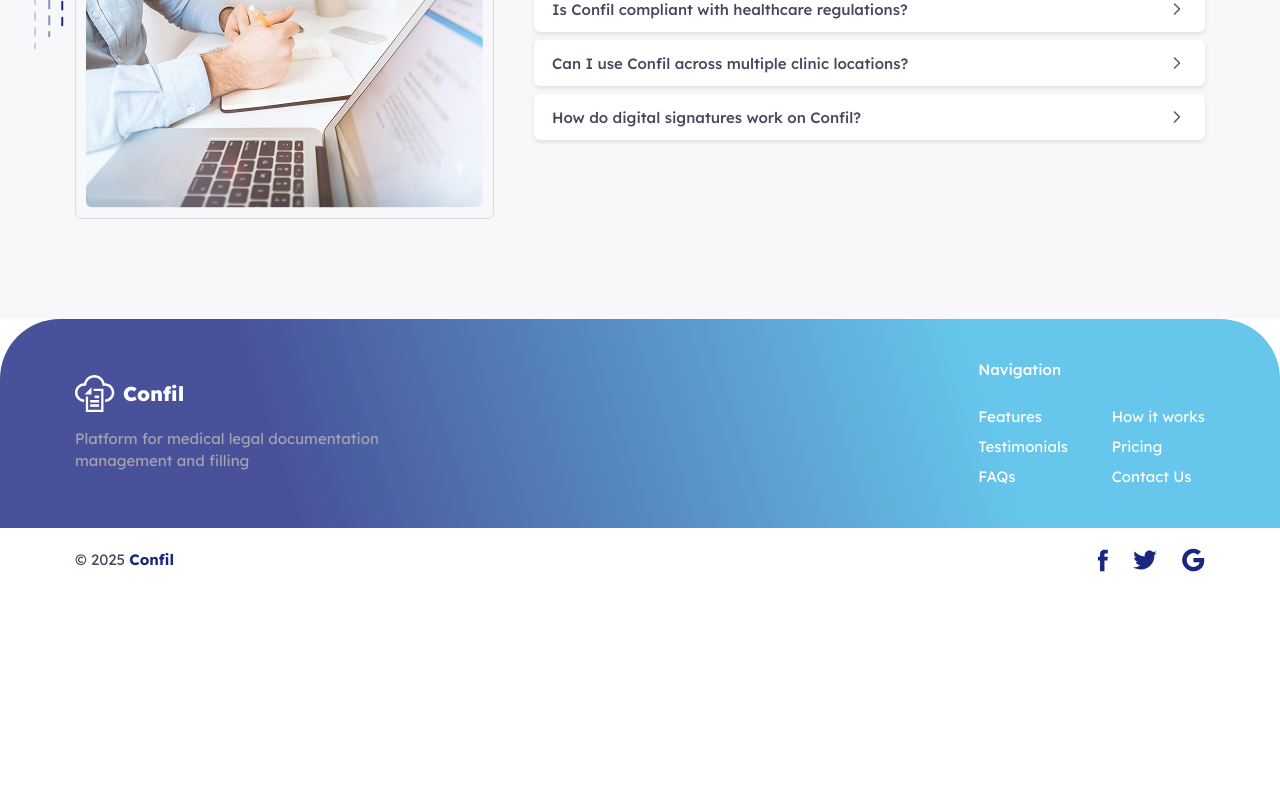
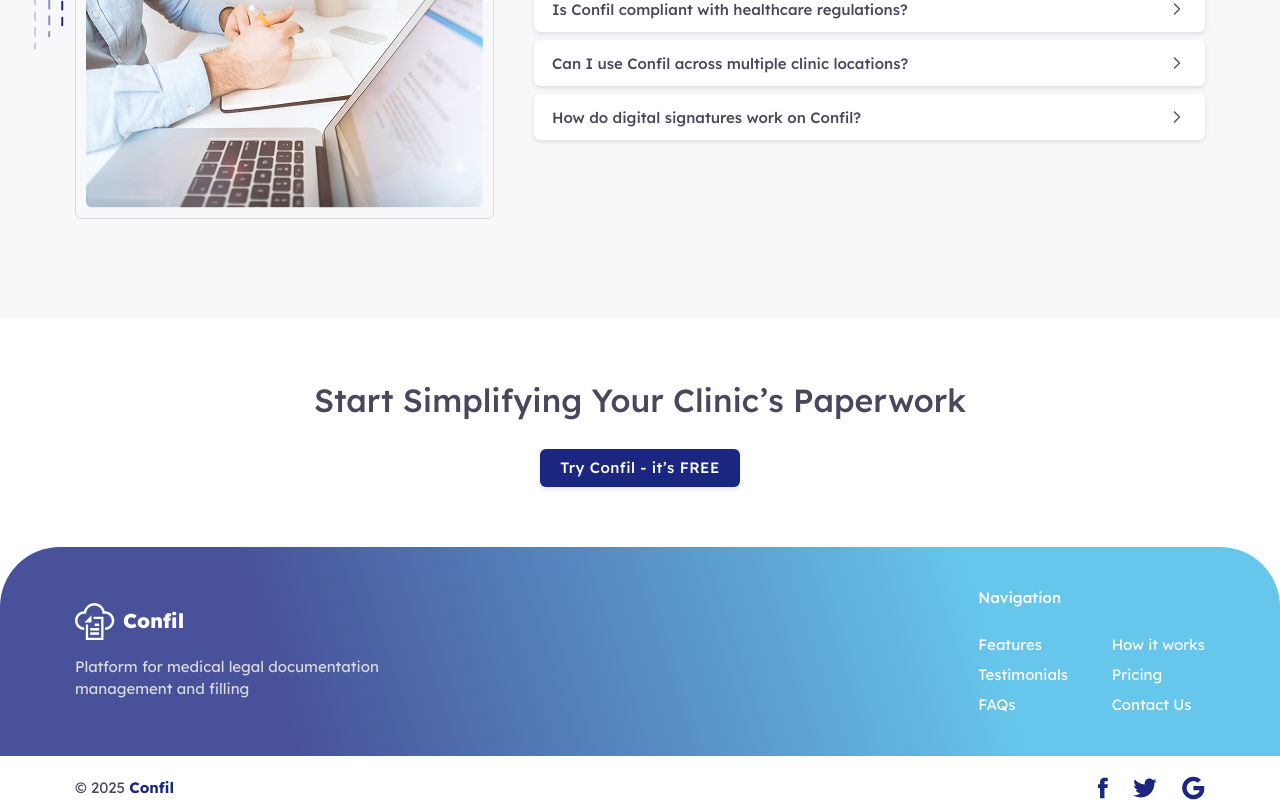
Before and after one commit to DDLivsha/confil-landing, a Next.js app: page / in a window 1280 px wide. Shown: the part 6065-6865 px from the top of the page. Before the commit the page ends 6637 px from the top, so only its background shows below. Built offline with nearby package versions, Linux system fonts and the light colour scheme.

Commit message:
header nav scroll

```diff
--- a/app/globals.sass
+++ b/app/globals.sass
@@ -17,3 +17,4 @@
    --white: #FFF
    --bg-secondary: #25AEE429
    --bg-body: #F8F7FA
+   --gray-ultra-light: #DBDADE
--- a/app/layout.tsx
+++ b/app/layout.tsx
@@ -2,8 +2,8 @@ import type { Metadata } from "next";
 import { Lexend } from "next/font/google";
 import "./globals.sass";
 import './tailwind.css'
-import Header from "@/components/Header";
-import Footer from "@/components/Footer";
+import Header from "@/components/header/Header";
+import Footer from "@/components/footer/Footer";
 
 const LexendFont = Lexend({
   variable: "--font-lexend",
--- a/app/page.tsx
+++ b/app/page.tsx
@@ -1,4 +1,5 @@
 import bg from '@/assets/images/main-bg.png'
+import Button from '@/components/common/Button';
 import Faq from '@/components/faq/Faq';
 import Features from '@/components/features/Features';
 import Home from '@/components/home/Home';
@@ -6,6 +7,7 @@ import HowItWorks from '@/components/how-it-works/HowItWorks';
 import Pricing from '@/components/pricing/Pricing';
 import Testimonials from '@/components/testimonials/Testimonials';
 import Image from 'next/image';
+import Link from 'next/link';
 
 export default function HomePage() {
   return (
@@ -17,6 +19,12 @@ export default function HomePage() {
       <Testimonials />
       <Pricing />
       <Faq />
+      <div className='ending'>
+        <h4>Start Simplifying Your Clinic’s Paperwork</h4>
+        <Link href={`${process.env.NEXT_PUBLIC_APP_LINK}`}>
+          <Button variant='primary'>Try Confil - it’s FREE</Button>
+        </Link>
+      </div>
     </>
 
   );
--- a/components/Footer.tsx
+++ b/components/footer/Footer.tsx
@@ -5,11 +5,13 @@ import twitter from '@/assets/images/icons/twitter.svg'
 import google from '@/assets/images/icons/google.svg'
 import Image from 'next/image'
 import Link from 'next/link'
-import { navigationMenuItems } from '@/constants/navigation-items'
 import { format } from 'date-fns'
+import FooterNav from './FooterNav'
 
 const Footer: FC = () => {
+
    return (
+
       <footer className='footer'>
          <div className='footer__content-wrapper'>
             <div className='container footer__content'>
@@ -22,23 +24,7 @@ const Footer: FC = () => {
                </div>
                <div className='flex flex-col gap-[26px]'>
                   <p className="footer__title">Navigation</p>
-                  <ul className="footer__list">
-                     {navigationMenuItems.map((item) => (
-                        <li
-                           key={item.id}
-                           className="footer__list-item"
-                        >
-                           {item.title}
-                        </li>
-                     ))}
-                     <Link href={"/contact-us"}>
-                        <li
-                           className="footer__list-item"
-                        >
-                           Contact Us
-                        </li>
-                     </Link>
-                  </ul>
+                  <FooterNav />
                </div>
             </div>
          </div>
--- /dev/null
+++ b/components/footer/FooterNav.tsx
@@ -0,0 +1,31 @@
+'use client'
+import React, { FC } from 'react'
+import Link from 'next/link'
+import { navigationMenuItems } from '@/constants/navigation-items'
+import { handleScrollToBlock } from '@/helpers/scroll-to-block'
+
+const FooterNav: FC = () => {
+
+   return (
+      <ul className="footer__list">
+         {navigationMenuItems.map((item) => (
+            <li
+               key={item.id}
+               className="footer__list-item"
+               onClick={() => handleScrollToBlock(item.id)}
+            >
+               {item.title}
+            </li>
+         ))}
+         <Link href={"/contact-us"}>
+            <li
+               className="footer__list-item"
+            >
+               Contact Us
+            </li>
+         </Link>
+      </ul>
+   )
+}
+
+export default FooterNav
--- a/components/Header.tsx
+++ b/components/header/Header.tsx
@@ -3,8 +3,9 @@ import React, { FC } from 'react'
 import logo from '@/assets/images/logo.svg'
 import Image from 'next/image'
 import Link from 'next/link'
-import Button from './common/Button'
+import Button from '../common/Button'
 import { navigationMenuItems } from '@/constants/navigation-items'
+import { handleScrollToBlock } from '@/helpers/scroll-to-block'
 
 const Header: FC = () => {
 
@@ -21,6 +22,7 @@ const Header: FC = () => {
                      <li
                         key={item.id}
                         className="header__nav-item"
+                        onClick={() => handleScrollToBlock(item.id)}
                      >
                         {item.title}
                      </li>
--- /dev/null
+++ b/helpers/scroll-to-block.ts
@@ -0,0 +1,9 @@
+export const handleScrollToBlock = (blockId: string) => {
+   const block = document.getElementById(blockId)
+   if (block) {
+      const yOffset = -80
+      const y = block.getBoundingClientRect().top + window.pageYOffset + yOffset
+
+      window.scrollTo({ top: y, behavior: 'smooth' })
+   }
+}
--- a/styles/common.sass
+++ b/styles/common.sass
@@ -102,7 +102,7 @@ body
       position: relative
       width: 30px
       height: 18px
-      border: 1px solid #DBDADE
+      border: 1px solid var(--gray-ultra-light)
       border-radius: 9999px
       transition: background-color 0.3s ease
       &::after
@@ -112,7 +112,7 @@ body
          left: 2px
          width: 12px
          height: 12px
-         background-color: #DBDADE
+         background-color: var(--gray-ultra-light)
          border-radius: 9999px
          transition: transform 0.3s ease
    &__input:checked + &__slider
--- a/styles/faq.sass
+++ b/styles/faq.sass
@@ -17,7 +17,7 @@
    &__image
       position: relative
       border-radius: 70px 6px 6px 6px
-      border: 1px solid #DBDADE
+      border: 1px solid var(--gray-ultra-light)
       padding: 10px
       flex-shrink: 0
       max-height: 287px
@@ -32,3 +32,15 @@
       flex-direction: column
       gap: 8px
       flex-grow: 1
+
+.ending
+   margin: 60px 0
+   display: flex
+   flex-direction: column
+   gap: 26px
+   align-items: center
+   h4
+      text-align: center
+      font-size: 32px
+      font-weight: 500
+      line-height: 137.5%
--- a/styles/footer.sass
+++ b/styles/footer.sass
@@ -23,7 +23,7 @@
    &__text
       max-width: 320px
       line-height: 147%
-      color: var(--gray-light)
+      color: var(--gray-ultra-light)
    &__title
       color: var(--white)
       font-weight: 500
@@ -37,7 +37,7 @@
          transition: all 0.3s ease
          cursor: pointer
          &:hover
-            color: var(--gray-light)
+            color: var(--gray-ultra-light)
    &__copyright
       line-height: 146.667%
       span
```
